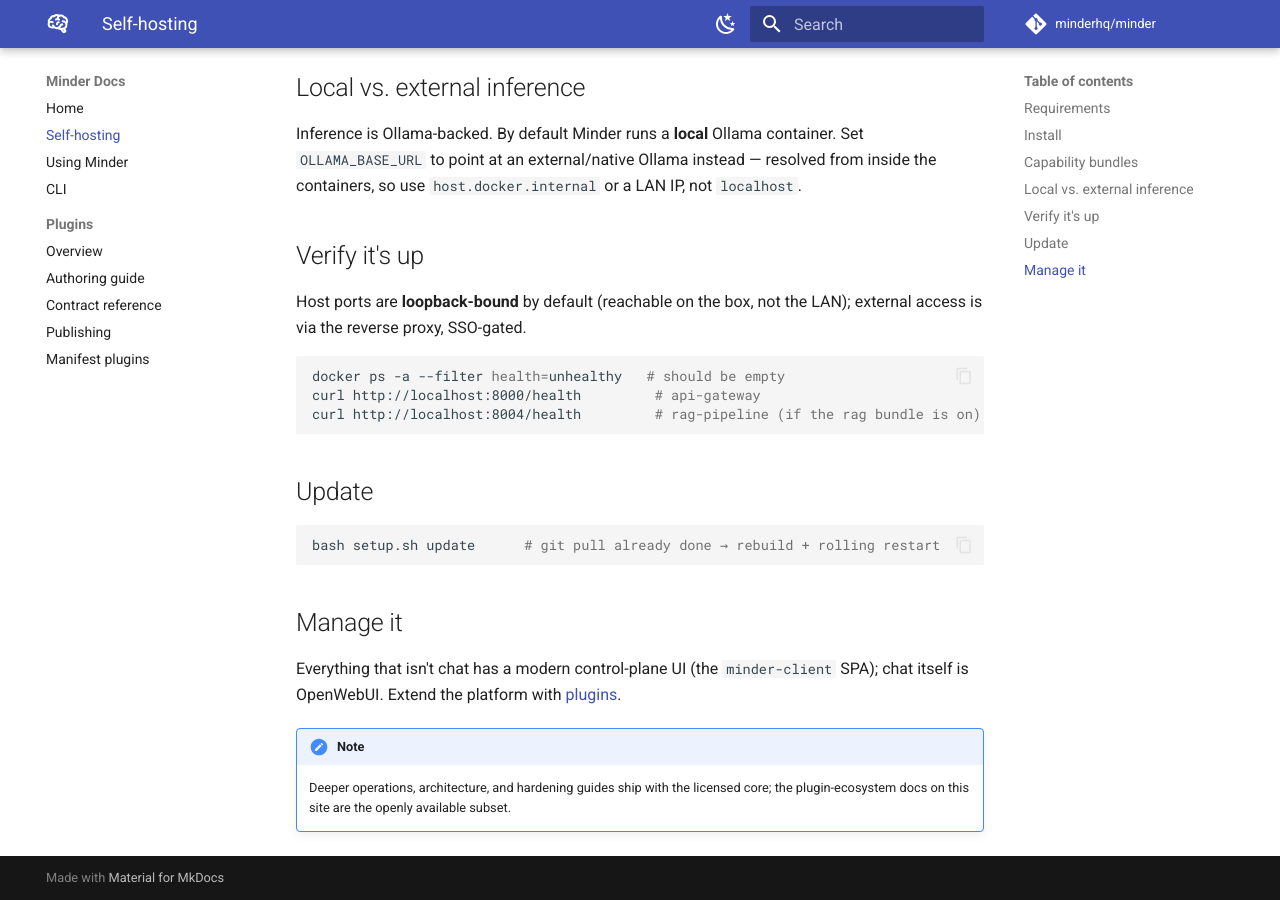
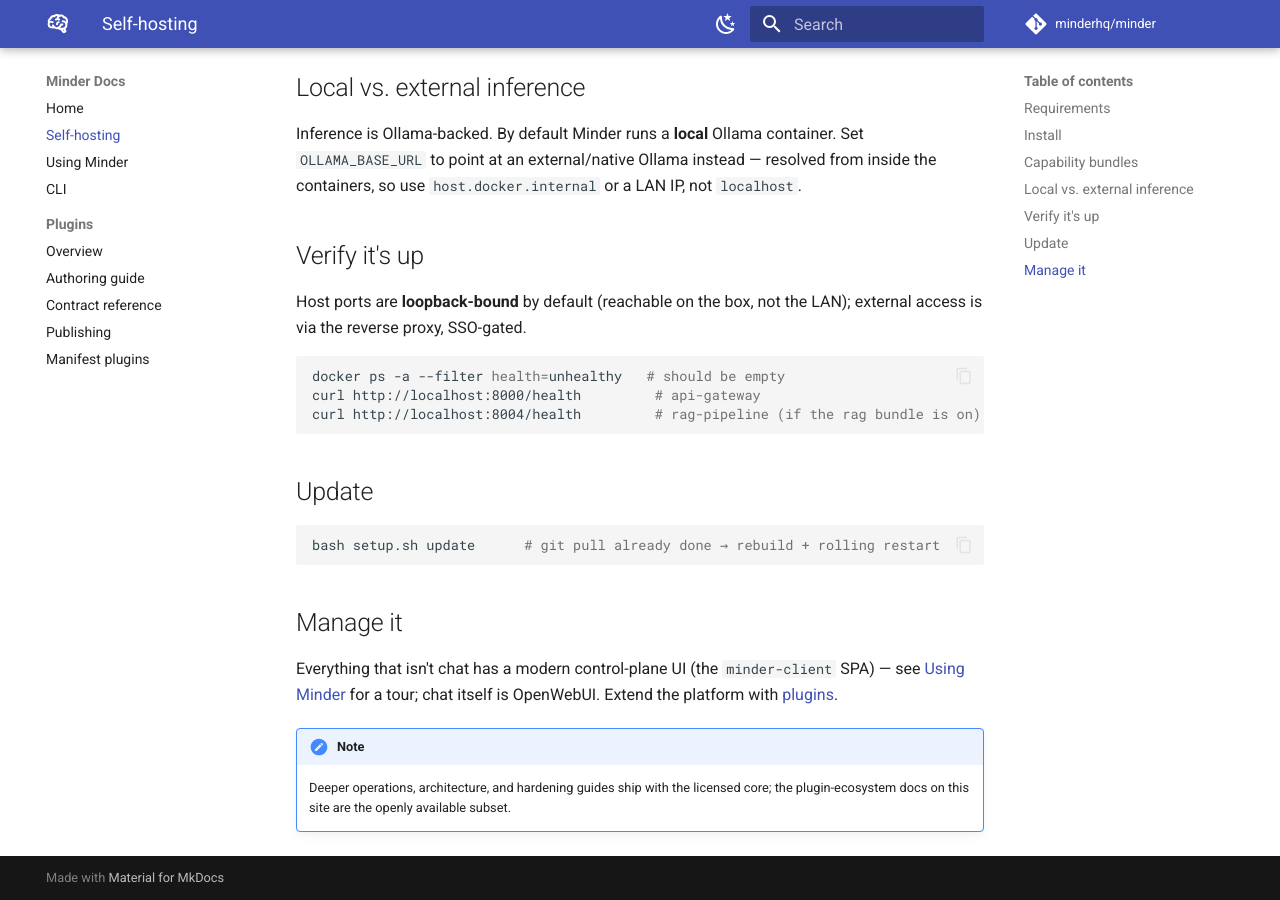
Before and after one commit to minderhq/docs, an MkDocs documentation site: the page built from docs/self-hosting.md, in a window 1280 px wide and 900 px high, scrolled down 1087 px. Built offline with MkDocs 1.6.1 and Material for MkDocs 9.7.7, drawn with Linux system fonts in a browser that asks for light colours; comment, search, counter and statistics services are not loaded.

Commit message:
docs: link self-hosting.md to the new Using Minder guide
The "Manage it" section already described the control-plane UI in
prose but didn't link to the guide that now exists for it.

Co-Authored-By: Claude Sonnet 5 <noreply@anthropic.com>

```diff
--- a/docs/self-hosting.md
+++ b/docs/self-hosting.md
@@ -70,8 +70,8 @@ bash setup.sh update      # git pull already done → rebuild + rolling restart
 ## Manage it
 
 Everything that isn't chat has a modern control-plane UI (the `minder-client`
-SPA); chat itself is OpenWebUI. Extend the platform with
-[plugins](plugins/index.md).
+SPA) — see [Using Minder](using-minder.md) for a tour; chat itself is
+OpenWebUI. Extend the platform with [plugins](plugins/index.md).
 
 !!! note
     Deeper operations, architecture, and hardening guides ship with the licensed
```
